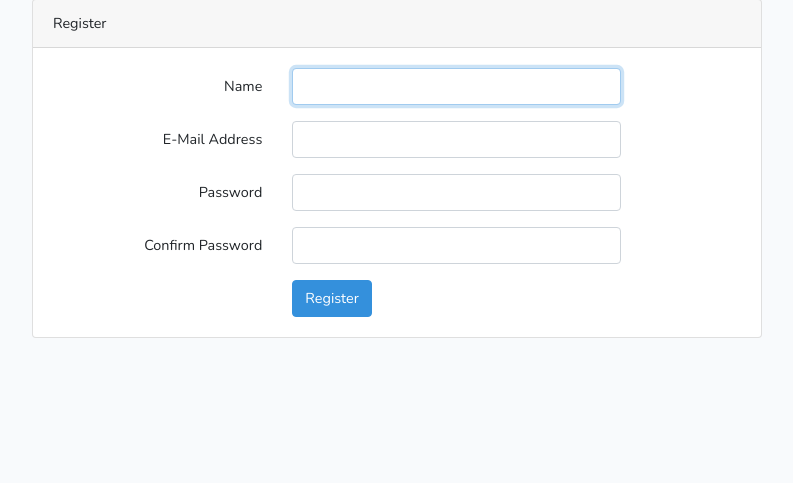
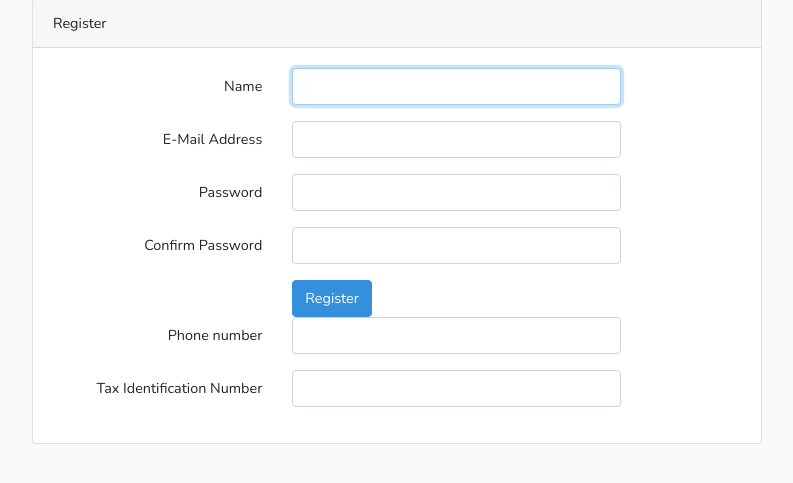
Before and after one commit to marcinsola/shop-demo, a Laravel app: page /register in a window 1280 px wide. Shown: the part 80-563 px from the top of the page, without its empty margins (243-1036 px from the left). Run offline with Laravel 8, Linux system fonts and the light colour scheme; style sheets or scripts are compiled from the project's sources.

Commit message:
Complete register form

```diff
--- a/resources/views/auth/register.blade.php
+++ b/resources/views/auth/register.blade.php
@@ -68,6 +68,35 @@
                                 </button>
                             </div>
                         </div>
+
+                        <div class="form-group row">
+                            <label for="phone_nr" class="col-md-4 col-form-label text-md-right">{{ __('Phone number') }}</label>
+
+                            <div class="col-md-6">
+                                <input id="phone_nr" type="tel" class="form-control @error('phone_nr') is-invalid @enderror" name="phone_nr" value="{{ old('phone_nr') }}" required autocomplete="phone_nr">
+
+                                @error('phone_nr')
+                                <span class="invalid-feedback" role="alert">
+                                        <strong>{{ $message }}</strong>
+                                    </span>
+                                @enderror
+                            </div>
+                        </div>
+
+                        <div class="form-group row">
+                            <label for="tin" class="col-md-4 col-form-label text-md-right">{{ __('Tax Identification Number') }}</label>
+
+                            <div class="col-md-6">
+                                <input id="tin" type="text" class="form-control @error('tin') is-invalid @enderror" name="tin" value="{{ old('tin') }}" required autocomplete="tin">
+
+                                @error('phone_nr')
+                                <span class="invalid-feedback" role="alert">
+                                        <strong>{{ $message }}</strong>
+                                    </span>
+                                @enderror
+                            </div>
+                        </div>
+
                     </form>
                 </div>
             </div>
```
